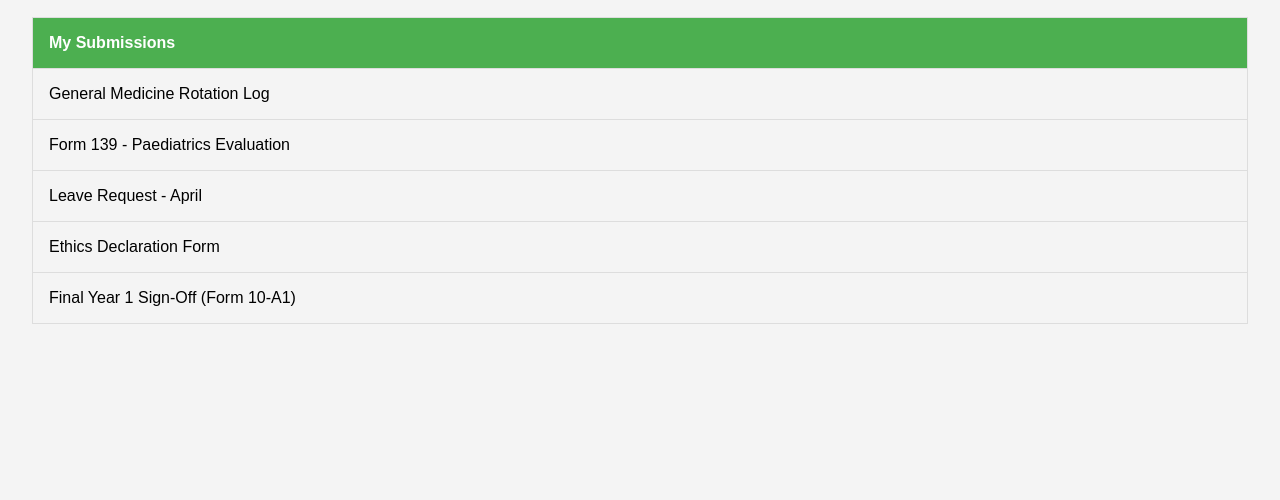
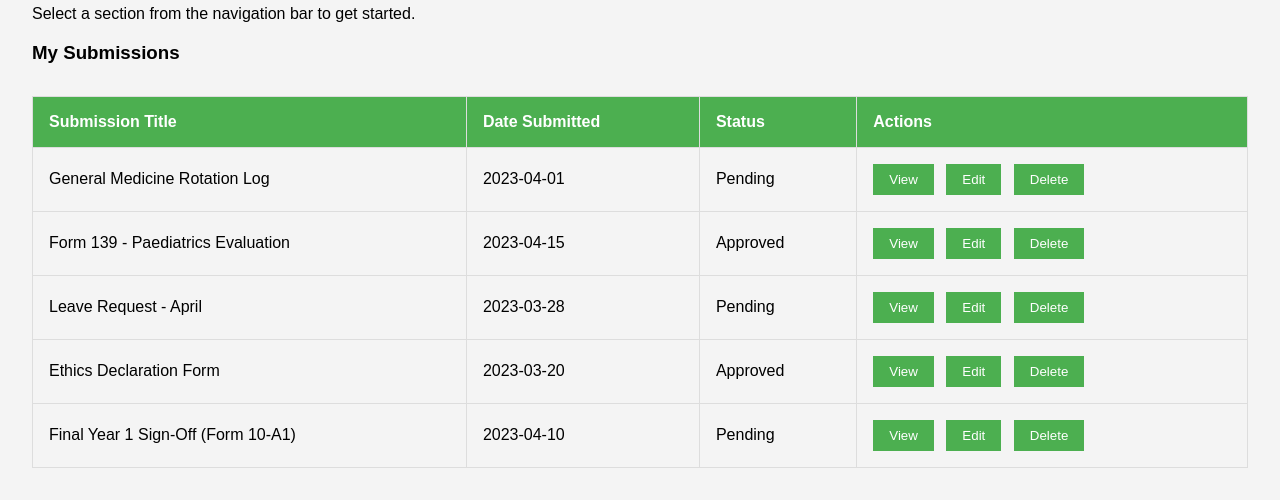
Before and after one commit to gavins-nvisionit/htmltest, a plain HTML site: page intern_dashboard.html in a window 1280 px wide. Shown: the part 369-869 px from the top of the page. Before the commit the page ends 800 px from the top, so only its background shows below. Drawn offline with Linux system fonts and the light colour scheme.

Commit message:
Add files via upload

```diff
--- a/intern_dashboard.html
+++ b/intern_dashboard.html
@@ -4,7 +4,7 @@
 <head>
     <meta charset="UTF-8">
     <meta name="viewport" content="width=device-width, initial-scale=1.0">
-    <title>Intern Dashboard - Electronic Medical Intern E-Logbook</title>
+    <title>Intern Dashboard</title>
     <style>
         body {
             font-family: Arial, sans-serif;
@@ -57,6 +57,17 @@
             background-color: #4CAF50;
             color: white;
         }
+        .actions button {
+            padding: 0.5rem 1rem;
+            margin-right: 0.5rem;
+            border: none;
+            background-color: #4CAF50;
+            color: white;
+            cursor: pointer;
+        }
+        .actions button:hover {
+            background-color: #45a049;
+        }
     </style>
 </head>
 <body>
@@ -65,7 +76,6 @@
         <h1>Electronic Medical Intern E-Logbook</h1>
     </header>
     <nav>
-        <a href="index.html">Home</a>
         <a href="intern_dashboard.html">Intern Dashboard</a>
         <a href="supervisor_dashboard.html">Supervisor Dashboard</a>
         <a href="logbook_entry.html">Logbook Entry</a>
@@ -75,28 +85,69 @@
         <a href="admin_panel.html">Admin Panel</a>
     </nav>
     <div class="container">
-        <h2>Intern Dashboard</h2>
+        <h2>Welcome to the Electronic Medical Intern E-Logbook System</h2>
+        <p>Select a section from the navigation bar to get started.</p>
+
+        <h3>My Submissions</h3>
         <table>
             <thead>
                 <tr>
-                    <th>My Submissions</th>
+                    <th>Submission Title</th>
+                    <th>Date Submitted</th>
+                    <th>Status</th>
+                    <th>Actions</th>
                 </tr>
             </thead>
             <tbody>
                 <tr>
                     <td>General Medicine Rotation Log</td>
+                    <td>2023-04-01</td>
+                    <td>Pending</td>
+                    <td class="actions">
+                        <button>View</button>
+                        <button>Edit</button>
+                        <button>Delete</button>
+                    </td>
                 </tr>
                 <tr>
                     <td>Form 139 - Paediatrics Evaluation</td>
+                    <td>2023-04-15</td>
+                    <td>Approved</td>
+                    <td class="actions">
+                        <button>View</button>
+                        <button>Edit</button>
+                        <button>Delete</button>
+                    </td>
                 </tr>
                 <tr>
                     <td>Leave Request - April</td>
+                    <td>2023-03-28</td>
+                    <td>Pending</td>
+                    <td class="actions">
+                        <button>View</button>
+                        <button>Edit</button>
+                        <button>Delete</button>
+                    </td>
                 </tr>
                 <tr>
                     <td>Ethics Declaration Form</td>
+                    <td>2023-03-20</td>
+                    <td>Approved</td>
+                    <td class="actions">
+                        <button>View</button>
+                        <button>Edit</button>
+                        <button>Delete</button>
+                    </td>
                 </tr>
                 <tr>
                     <td>Final Year 1 Sign-Off (Form 10-A1)</td>
+                    <td>2023-04-10</td>
+                    <td>Pending</td>
+                    <td class="actions">
+                        <button>View</button>
+                        <button>Edit</button>
+                        <button>Delete</button>
+                    </td>
                 </tr>
             </tbody>
         </table>
```
